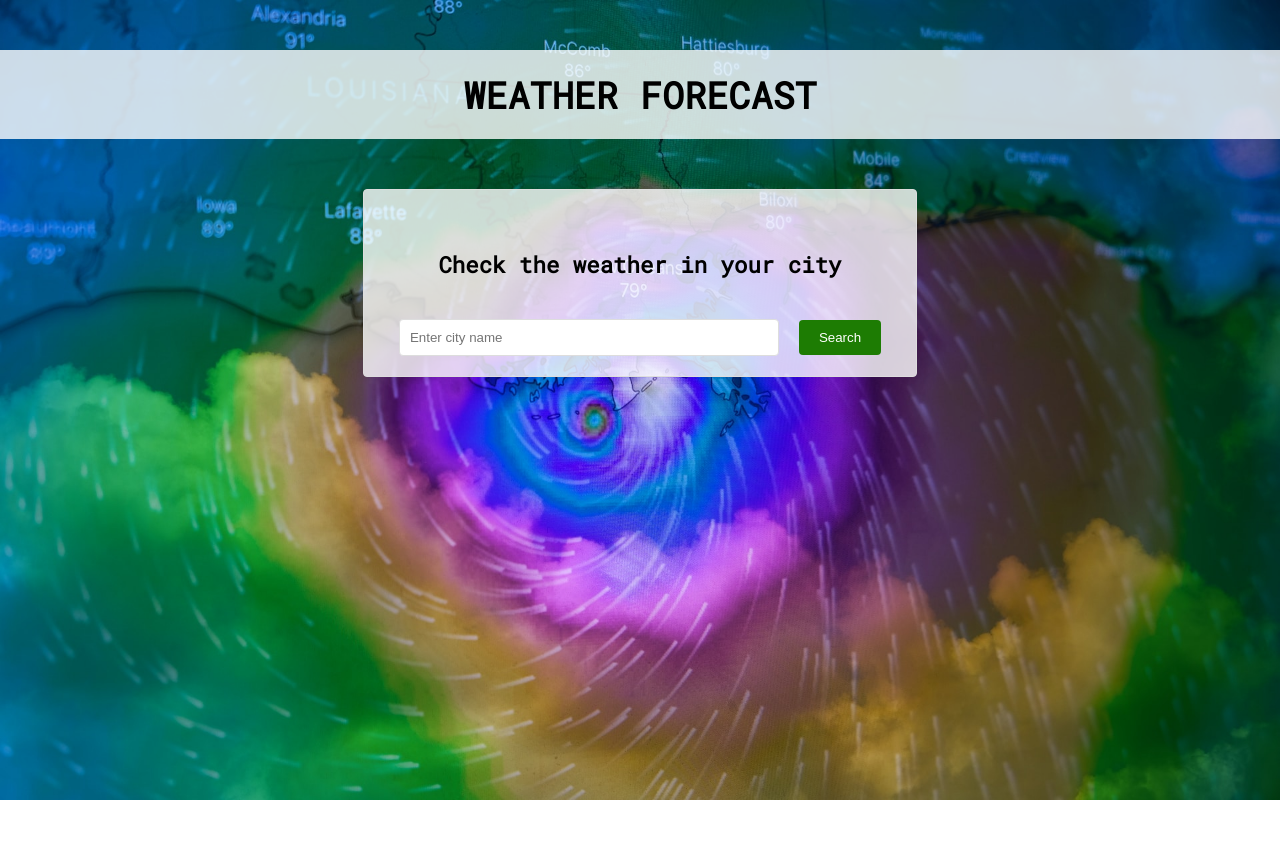
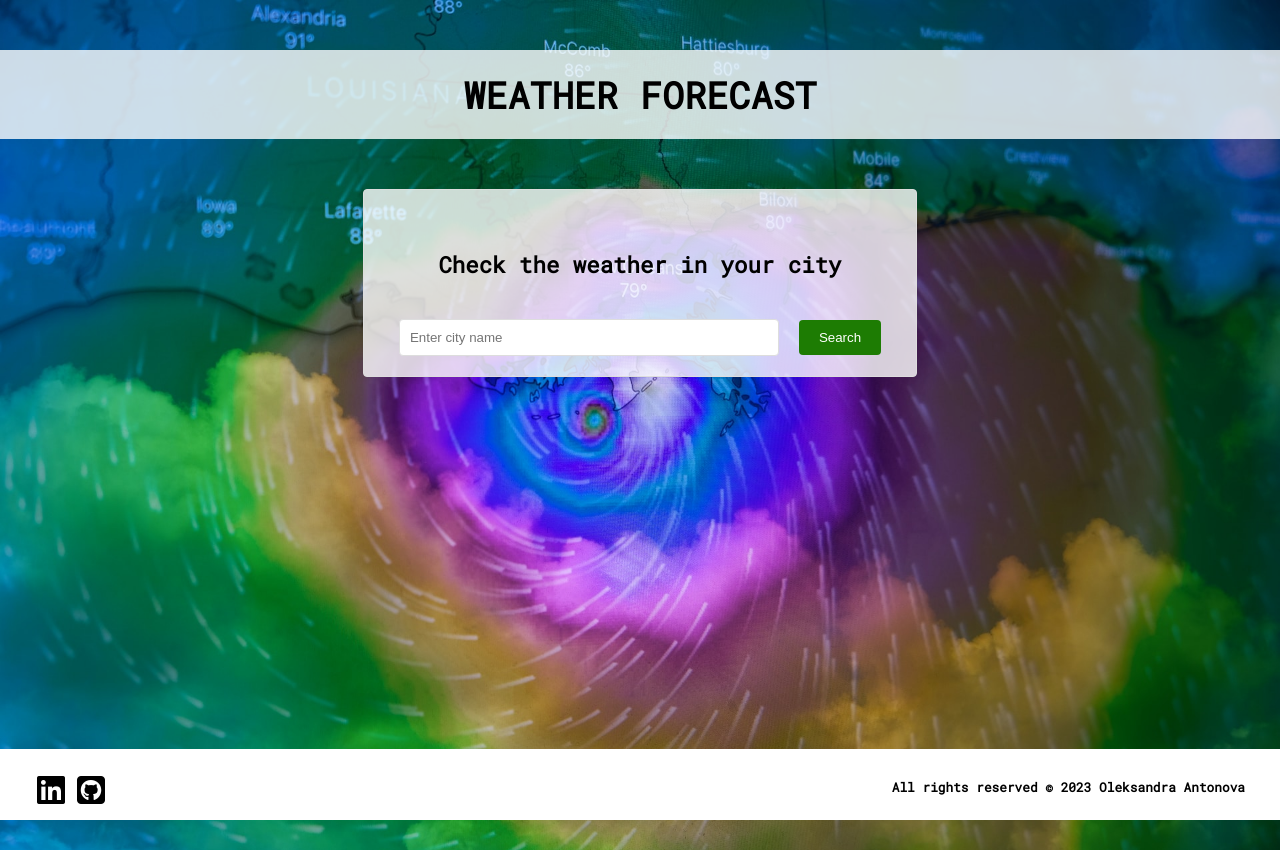
Before and after one commit to risyaalex/Weather-Application, a plain HTML site: page index.html in a window 1280 px wide. Before the commit the page ends 800 px from the top, so only its background shows below. Drawn offline with Linux system fonts and the light colour scheme.

Commit message:
adding footer

```diff
--- a/index.html
+++ b/index.html
@@ -6,6 +6,13 @@
     <title>Weather Application</title>
     <link rel="stylesheet" href="style.css" />
     <script src="script.js" defer></script>
+    <!-- Favicon -->
+    <link rel="shortcut icon" href="favicon.ico" type="image/x-icon" />
+    <!-- Font Awesome -->
+    <script
+      src="https://kit.fontawesome.com/0d3c8bc53e.js"
+      crossorigin="anonymous"
+    ></script>
   </head>
   <body>
     <main>
@@ -27,5 +34,35 @@
         </section>
       </div>
     </main>
+    <footer id="footer">
+      <!-- Social media -->
+      <ul class="footer-icons">
+        <li>
+          <a
+            href="https://www.linkedin.com/in/oleksandra-antonova-683017268/"
+            target="_blank"
+            ><i class="fa-brands fa-linkedin fa-2xl" style="color: #000"></i
+          ></a>
+        </li>
+        <li>
+          <a href="https://github.com/risyaalex/" target="_blank"
+            ><i
+              class="fa-brands fa-square-github fa-2xl"
+              style="color: #000"
+            ></i
+          ></a>
+        </li>
+        <!-- Copyright -->
+        <li class="copy">
+          <script>
+            document.write(
+              "<p>All rights reserved &copy; " +
+                new Date().getFullYear() +
+                " Oleksandra Antonova</p>"
+            );
+          </script>
+        </li>
+      </ul>
+    </footer>
   </body>
 </html>
--- a/style.css
+++ b/style.css
@@ -7,7 +7,7 @@
 
 body {
     font-family: 'Roboto Mono', monospace;
-    min-height: 90vh;
+    min-height: 100vh;
     background: url("bg-image.jpg") no-repeat fixed top / cover;
 }
 
@@ -28,7 +28,7 @@ h2 {
 
 .grid {
    text-align: center;
-
+   min-height: 70vh;
 }
 
 .app {
@@ -138,6 +138,37 @@ h2 {
     color: #c4ccf3;
 }
 
+
+/* Footer */
+
+#footer {
+    padding: 30px 35px 20px;
+    background-color: #fff;
+    width: calc(100% - 70px);
+}
+
+.footer-icons {
+    display: flex;
+    justify-content: space-around;
+    flex-wrap: wrap;
+}
+
+.footer-icons li {
+    list-style-type: none;
+    flex-basis: 40px;
+}
+
+.footer-icons .fa-brands {
+    margin: 0 2px;
+}
+
+.copy {
+    font-size: 0.8em;
+    font-weight: bold;
+    flex-grow: 1;
+    text-align: right;
+}
+
 @media only screen and (max-width: 576px) {
 
     h2 {
```
